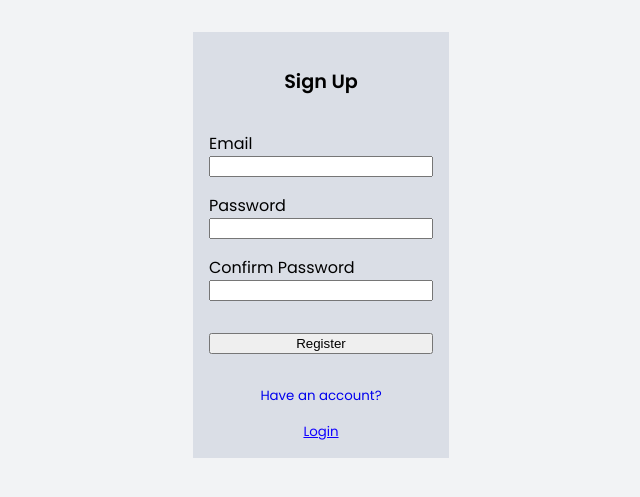
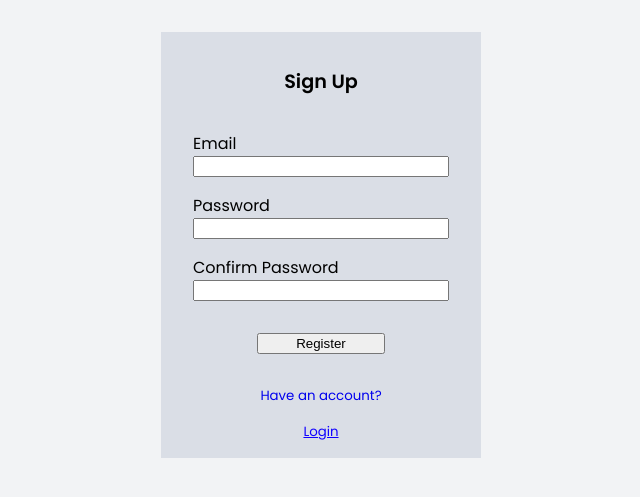
Before and after one commit to sikehish/precis.io, a Django app: template templates/register.html in a window 1280 px wide. Shown: the part 104-601 px from the top of the page, without its empty margins (319-959 px from the left). Run offline with Django 3.2, Linux system fonts and the light colour scheme; the template is opened without the code that fills it, so the values that code supplies are empty.

Commit message:
almsot ready!

```diff
--- a/static/css/register.css
+++ b/static/css/register.css
@@ -17,10 +17,10 @@ form {
   display: flex;
   flex-direction: column;
   margin: 0 auto;
-  max-width: 20%;
+  max-width: 25%;
   margin-top: 2rem;
   background-color: rgb(218, 222, 230);
-  padding: 1rem;
+  padding: 1rem 2rem;
   /* border: 2px solid red; */
 }
 
@@ -29,6 +29,11 @@ span {
   display: block;
   /* margin: 8px auto; */
   margin-top: 1rem;
+}
+
+button {
+  margin: 0 auto;
+  width: 50%;
 }
 
 button {
```
